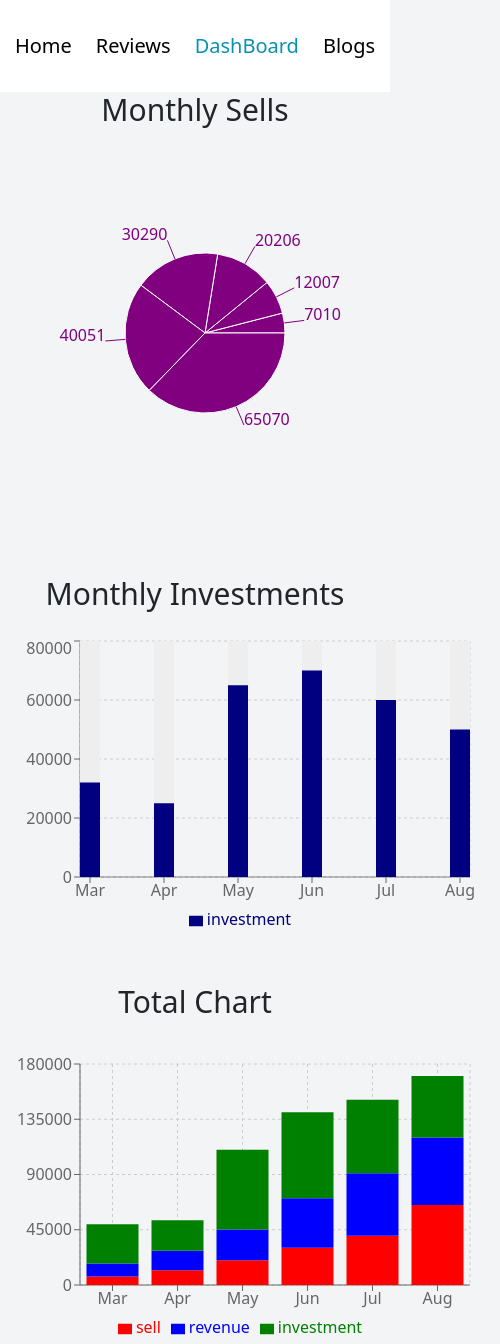
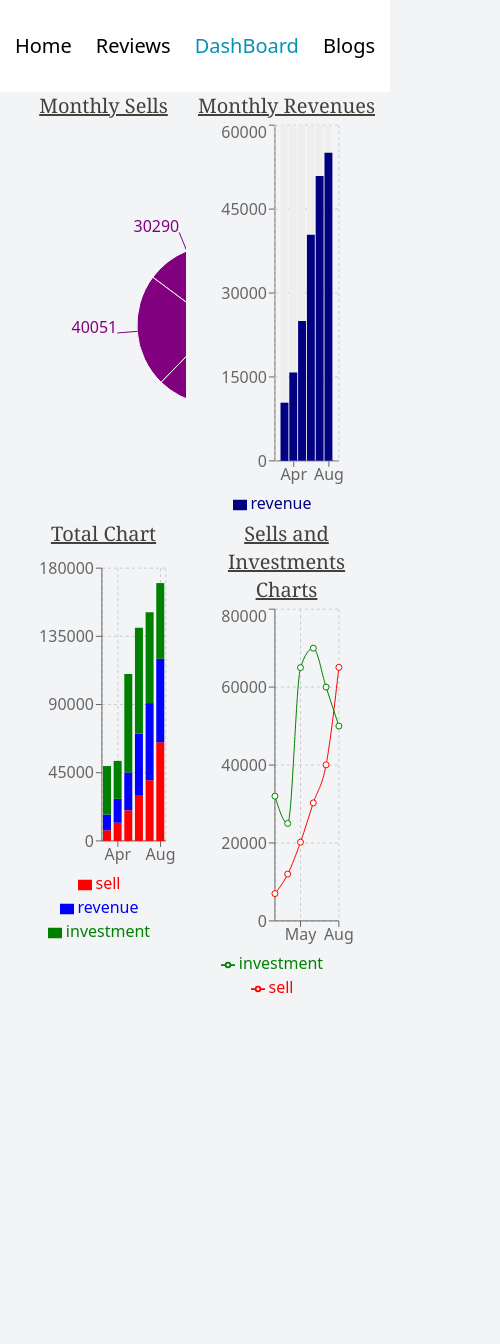
Before and after one commit to shafin009/shafin-book-review, a React (Create React App) app: page /dashboard in a window 390 px wide. Shown: the whole page, 500 px wide, since content can reach past the window. After the commit the page ends 1004 px from the top, so only its background shows below. Built offline with nearby package versions, Linux system fonts and the light colour scheme.

Commit message:
responsive-charts

```diff
--- a/public/index.html
+++ b/public/index.html
@@ -24,7 +24,7 @@
     -->
   <link href="https://cdn.jsdelivr.net/npm/bootstrap@5.1.3/dist/css/bootstrap.min.css" rel="stylesheet"
     integrity="sha384-1BmE4kWBq78iYhFldvKuhfTAU6auU8tT94WrHftjDbrCEXSU1oBoqyl2QvZ6jIW3" crossorigin="anonymous">
-  <title>Shafin Project Review</title>
+  <title>Shafin Book Review Site</title>
 </head>
 
 <body>
--- a/src/Hooks/useReviews.js
+++ b/src/Hooks/useReviews.js
@@ -1,9 +1,13 @@
 import { useEffect, useState } from 'react';
+
 
 const useReviews = () => {
     const [reviews, setReviews] = useState([])
 
+
     useEffect(() => {
+
+
         fetch('data.json')
             .then(res => res.json())
             .then(data => setReviews(data))
--- a/src/components/Blogs/Blogs.js
+++ b/src/components/Blogs/Blogs.js
@@ -5,28 +5,28 @@ const Blogs = () => {
         <div>
             <div class="card text-center">
                 <div class="card-header">
-                    Question-1
+                    Question-1. What is Context API ?
                 </div>
                 <div class="card-body">
-                    <h5 class="card-title">What is Context API ?</h5>
+
                     <p class="card-text">Context API হল React Framework প্রদত্ত একটি Component Structure.এটি আমাদের Application-এর সকল levels-এ নির্দিষ্ট From-এর Data Share করতে সাহায্য করে। এটি Prop Drilling-এর সমস্যাও সমাধান করে। প্রকৃতপক্ষে, যে কোনো Situation-এ যেখানে আপনাকে একটি Component-এর মধ্য দিয়ে একটি Prop Pass করতে হবে যাতে এটি Tree-এর নিচে অন্য একটি Component-এ পৌঁছায় সেখানে আপনি Context API ব্যবহার করতে পারেন। Manually  Props-এর মাধ্যমে Data Pass না করে Context API একাধিক Components-এর সাথে Data ভাগ করে ব্যবহার করা যায়।</p>
                 </div>
             </div>
             <div class="card text-center">
                 <div class="card-header">
-                    Question-2
+                    Question-2. What is Semantic Tag ?
                 </div>
                 <div class="card-body">
-                    <h5 class="card-title">What is Semantic Tag ?</h5>
+
                     <p class="card-text">Semantic Tag হল নির্দিষ্ট কিছু Tag-গুলিকে সংজ্ঞায়িত করার মাধ্যমে স্পষ্টভাবে নির্দেশ করে যে, এই Tag-গুলিতে থাকা বিষয়বস্তুর দ্বারা কী ভূমিকা পালন করা হয় ৷ Semantic Tag Elements ২ ধরণের। যথাঃ-১.Non-Semantic Elements এবং ২.Semantic Elements। Non-Semantic Elements-এর বিষয়বস্তু সম্পর্কে স্পষ্টভাবে সঙ্গায়িত থাকে না।  যেমনঃ- div Tag, span Tag। অপরদিকে, Semantic Elements এর বিষয়গুলো স্পষ্টভাবে সঙ্গায়িত থাকে। যেমনঃ-form Tag,table Tag,article Tag,nav Tag।</p>
                 </div>
             </div>
             <div class="card text-center">
                 <div class="card-header">
-                    Question-3
+                    Question-3. What is the difference between Inline , Block and Inline-Block Elements ?
                 </div>
                 <div class="card-body">
-                    <h5 class="card-title">What is the difference between Inline , Block and Inline-Block Elements ?</h5>
+
                     <p class="card-text">Block Elements সর্বদা একটি নতুন লাইনে শুরু হয় এবং Web Page-এর বাম এবং ডানে Horizontal Space পূরণ করে। Block Elements-এর কিছু উদাহরণ হল div Tag এবং p Tag। Inline Elements নতুন কোনো লাইনে শুরু হয় না, সেগুলি তাদের পাশের Content এবং Tag-গুলির মতো Same Line-এ অবস্থান করে। Inline Elements-এর কিছু উদাহরণ হল span Tag and img Tag । Inline-Block Elements-গুলি অনেকটা Inline Elements-এর মতোই, তবে তাদের সবদিকেই Margin ও Padding করা যায়। Inline-Block Elements এর একটি Common ব্যবহার হচ্ছে Horizontally Navigation Link তৈরির ক্ষেত্রে।</p>
                 </div>
             </div>
--- a/src/components/Dashboard/Dashboard.js
+++ b/src/components/Dashboard/Dashboard.js
@@ -1,6 +1,6 @@
 import React from 'react';
 
-import { BarChart, Bar, XAxis, YAxis, CartesianGrid, PieChart, Pie, Tooltip, Legend } from "recharts";
+import { BarChart, Bar, XAxis, YAxis, CartesianGrid, PieChart, Pie, Tooltip, Legend, LineChart, Line, ResponsiveContainer } from "recharts";
 
 
 
@@ -47,10 +47,12 @@ const data = [
 const Dashboard = () => {
 
     return (
-        <div className='items-center'>
+        <div className='container'>
+            <div className='grid grid-cols-2 md:grid-cols-1 lg:grid-cols-2 xl:grid-cols-2'>
 
-            <h1 className='text-center text-3xl'>Monthly Sells</h1>
-            <div>
+                <div className='col'>
+                    <h1 className='text-center text-xl font-serif underline text-stone-700'>Monthly Sells</h1>
+                    <ResponsiveContainer width="95%" height={400}>
 
                         <PieChart width={500} height={400}>
                             <Pie
@@ -65,15 +67,14 @@ const Dashboard = () => {
                             />
                             <Tooltip />
                         </PieChart>
+                    </ResponsiveContainer>
                 </div>
-            <br />
-            <br />
-            <h1 className='text-center text-3xl'>Monthly Investments</h1>
-            <br />
-            <div >
 
+                <div className='col'>
+                    <h1 className='text-center text-xl font-serif underline text-stone-700'>Monthly Revenues</h1>
+                    <ResponsiveContainer width="95%" height={400}>
                         <BarChart
-                    width={500}
+                            width={600}
                             height={300}
                             data={data}
                             margin={{
@@ -89,22 +90,23 @@ const Dashboard = () => {
                             <Tooltip />
                             <Legend />
                             <CartesianGrid strokeDasharray="3 3" />
-                    <Bar dataKey="investment" fill="#000080" background={{ fill: '#eee' }} />
+                            <Bar dataKey="revenue" fill="#000080" background={{ fill: '#eee' }} />
                         </BarChart>
-                <br />
-                <br />
-                <h1 className='text-center text-3xl'>Total Chart</h1>
-                <br />
+                    </ResponsiveContainer>
+                </div>
 
-                <div>
+                <div className='col'>
+                    <h1 className='text-center text-xl font-serif underline text-stone-700'>Total Chart</h1>
+                    <ResponsiveContainer width="95%" height={400}>
+
                         <BarChart
                             width={500}
                             height={300}
                             data={data}
                             margin={{
                                 top: 20,
-                            right: 30,
-                            left: 20,
+                                right: 20,
+                                left: 30,
                                 bottom: 5,
                             }}
                         >
@@ -117,10 +119,39 @@ const Dashboard = () => {
                             <Bar dataKey="revenue" stackId="a" fill="#0000FF" />
                             <Bar dataKey="investment" stackId="a" fill="#008000" />
                         </BarChart>
+                    </ResponsiveContainer>
+                </div>
+
+                <div className='col'>
+                    <h1 className='text-center text-xl font-serif underline text-stone-700'>Sells and Investments Charts</h1>
+                    <ResponsiveContainer width="95%" height={400}>
+
+                        <LineChart
+                            width={500}
+                            height={300}
+                            data={data}
+                            margin={{
+                                top: 5,
+                                right: 30,
+                                left: 20,
+                                bottom: 5,
+                            }}
+                        >
+                            <CartesianGrid strokeDasharray="3 3" />
+                            <XAxis dataKey="name" />
+                            <YAxis />
+                            <Tooltip />
+                            <Legend />
+                            <Line type="monotone" dataKey="investment" stroke="#008000" activeDot={{ r: 8 }} />
+                            <Line type="monotone" dataKey="sell" stroke="#FF0000" />
+                        </LineChart>
+                    </ResponsiveContainer>
                 </div>
 
             </div>
+
         </div>
+
     );
 }
 
--- a/src/components/Header/Header.js
+++ b/src/components/Header/Header.js
@@ -9,7 +9,7 @@ const Header = () => {
         <div className=' bg-white px-12 py-8 flex justify-center md:justify-between'>
             <div className='hidden md:block'>
                 <Link to='/' className='font-sans font-bold text-xl text-gray-600'>
-                    SHAFIN Product Review
+                    SHAFIN Book Review Site
                 </Link>
             </div>
             <div className='flex gap-4 text-xl'>
--- a/src/components/HomeReview/HomeReview.js
+++ b/src/components/HomeReview/HomeReview.js
@@ -11,11 +11,12 @@ const HomeReview = (props) => {
                     <img src={picture} className="card-img-top rounded-3 w-auto h-50 p-3" alt="..." />
                     <div className="card-body">
 
-                        <p className="card-text">Blog: {blog}</p>
+                        <p className="card-text"><span className="fw-bold">Review:</span> {blog}</p>
                         <hr />
                         <br />
-                        <h5 className="card-title">Name: {name}</h5>
-                        <p className="card-text">Ratings: {Ratings}</p>
+                        <h5 className="card-title"><span className="fw-bold">Reviewed By:</span> {name}</h5>
+                        <p className="card-text"><span className="fw-bold">Ratings:</span> {Ratings}</p>
+
 
                     </div>
                 </div>
--- a/src/components/Homepage/Homepage.js
+++ b/src/components/Homepage/Homepage.js
@@ -16,15 +16,20 @@ const Homepage = () => {
     <div>
       <div className='flex justify-between gap-3 items-center'>
         <div className='text-xl font-bold mt-5 ml-5 text-2xl'>
-          <h1>Customer Review Sites for 'A Brief History of Time'</h1>
-          <p>Written by Tanvir Rahman</p>
+          <h1 className='text-3xl text-slate-700 '>Customer Review Sites of a Famous Book.</h1>
+          <br />
+          <h1 className='text-3xl font-serif'>'A Brief History of Time'</h1>
+          <h1 className='text-3xl font-serif'>Author: Stephen Hawking. </h1>
+          <br />
+          <p className='text-neutral-500 font-mono'><small>Review Collected by Tanvir Rahman.</small></p>
         </div>
         <div >
           <img className='w-fit h-96 items-center mr-5' src={pic} alt="" />
         </div>
       </div>
       <br />
-      <h1 className='text-center text-3xl'>Some Great Reviewer</h1>
+      <br/>
+      <h1 className='text-center text-4xl font-serif underline text-stone-700'>Some Great Reviewer</h1>
       <br />
       <div className='container d-flex justify-content-between'>
         <div className='row row-cols-1 row-cols-md-3 g-4'>
--- a/src/components/NotFound/NotFound.js
+++ b/src/components/NotFound/NotFound.js
@@ -1,4 +1,5 @@
 import React from 'react'
+import { Link } from 'react-router-dom'
 
 
 const NotFound = () => {
@@ -15,17 +16,16 @@ const NotFound = () => {
           <p className='mb-5 text-base text-left text-gray-800 md:text-xl'>
             You might have the wrong address, or the page may have moved.
           </p>
-          <button className='w-full mb-2 py-2 px-3 text-white mt-3 bg-cyan-600 sm:w-auto sm:mb-0'>
-            Back to homepage
-          </button>
-          <button className='w-full mb-2 py-2 px-3 text-white mt-3 mx-2 bg-cyan-600 sm:w-auto sm:mb-0'>
-            Contact us
-          </button>
+          <Link to='/' className='w-full mb-2 py-2 px-3 text-white mt-3 bg-rose-600 sm:w-auto sm:mb-0'>
+            Back to Homepage
+
+          </Link>
+
         </div>
         <div>
           <div className='w-full h-full bg-gray-200 rounded-lg'>
             <img
-              src='https://thumbs.dreamstime.com/b/%C3%B0%C2%BF%C3%B0%C2%B5%C3%B1%E2%80%A1%C3%B0%C2%B0%C3%B1%E2%80%9A%C3%B1%C5%93-134036857.jpg'
+              src='https://www.inzonedesign.com/wp-content/uploads/2021/02/blog-cleverly-funny-creative-404-error-pages-coolappse.jpg'
               alt=''
             />
           </div>
--- a/src/components/ReviewsDetails/ReviewsDetails.js
+++ b/src/components/ReviewsDetails/ReviewsDetails.js
@@ -11,11 +11,11 @@ const ReviewsDetails = (props) => {
                 <img src={picture} className="card-img-top rounded-3 w-auto h-50 p-3" alt="..." />
                 <div className="card-body">
 
-                    <p className="card-text">Blog: {blog}</p>
+                    <p className="card-text"><span className="fw-bold">Review:</span> {blog}</p>
                     <hr />
                     <br />
-                    <h5 className="card-title">Name: {name}</h5>
-                    <p className="card-text">Ratings: {Ratings}</p>
+                    <h5 className="card-title"><span className="fw-bold">Reviewed By:</span> {name}</h5>
+                    <p className="card-text"><span className="fw-bold">Ratings:</span> {Ratings}</p>
 
                 </div>
             </div>
```
Also changed, not shown: public/data.json (+14 -14 lines), 2 other files (tests, documents, lock files or other folders). Lines whose indentation alone changed are shown as unchanged.
